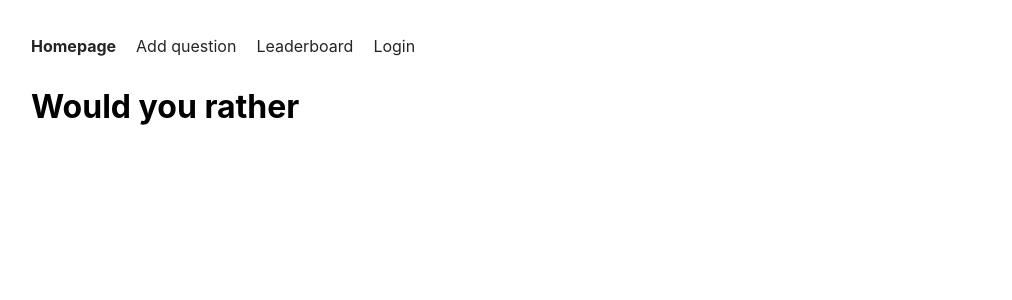
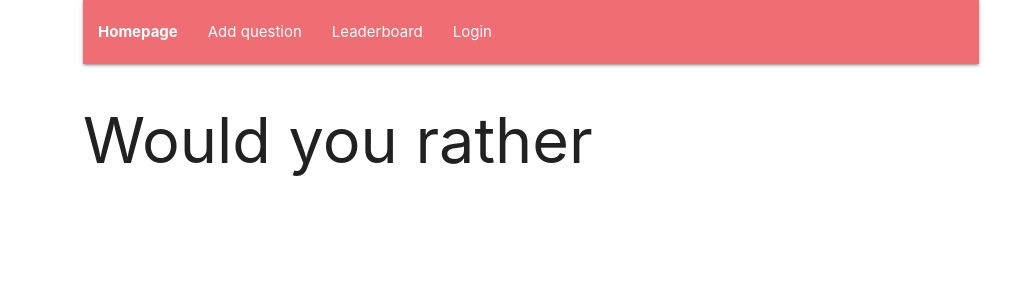
Before and after one commit to D-Singh11/Would-you-rather, a React (Create React App) app: page / in a window 1280 px wide. Shown: the top 300 px of the page, without its empty margins (109-1121 px from the left). Built offline with nearby package versions, Linux system fonts and the light colour scheme.

Commit message:
feat: Create Dashboard Component and add mertoalize CSS library to application

```diff
--- a/public/index.html
+++ b/public/index.html
@@ -15,6 +15,8 @@
       user's mobile device or desktop. See https://developers.google.com/web/fundamentals/web-app-manifest/
     -->
   <link rel="manifest" href="%PUBLIC_URL%/manifest.json" />
+  <!-- Compiled and minified CSS -->
+  <link rel="stylesheet" href="https://cdnjs.cloudflare.com/ajax/libs/materialize/1.0.0/css/materialize.min.css">
   <!--
       Notice the use of %PUBLIC_URL% in the tags above.
       It will be replaced with the URL of the `public` folder during the build.
@@ -39,5 +41,11 @@
       To begin the development, run `npm start` or `yarn start`.
       To create a production bundle, use `npm run build` or `yarn build`.
     -->
+  <script src="https://code.jquery.com/jquery-3.5.1.min.js"></script>
+  <script src="https://cdnjs.cloudflare.com/ajax/libs/materialize/1.0.0/js/materialize.min.js"></script>
+  <script>
+  $(document).ready(function () {
+      $('.tabs').tabs();
+    });</script>
 </body>
 </html>
--- a/src/index.css
+++ b/src/index.css
@@ -7,42 +7,6 @@ body {
   -moz-osx-font-smoothing: grayscale;
 }
 
-a {
-  text-decoration: none;
-  color: #252525;
-}
-
-.container {
-  max-width: 1000px;
-  margin: 0 auto;
-  padding: 10px;
-}
-
-.center {
-  text-align: center;
-}
-
 .active {
   font-weight: bold;
 }
-
-.nav ul {
-  display: flex;
-  flex-direction: row;
-  justify-content: flex-start;
-  text-decoration: none;
-}
-
-.nav li:first-child {
-  padding-left: 0;
-}
-
-ul {
-  padding-left: 0;
-}
-
-li {
-  list-style-type: none;
-  padding: 10px;
-  text-decoration: none;
-}
```
Also changed, not shown: src/components/Dashboard.js (added, +27 -0 lines). Lines whose indentation alone changed are shown as unchanged.
